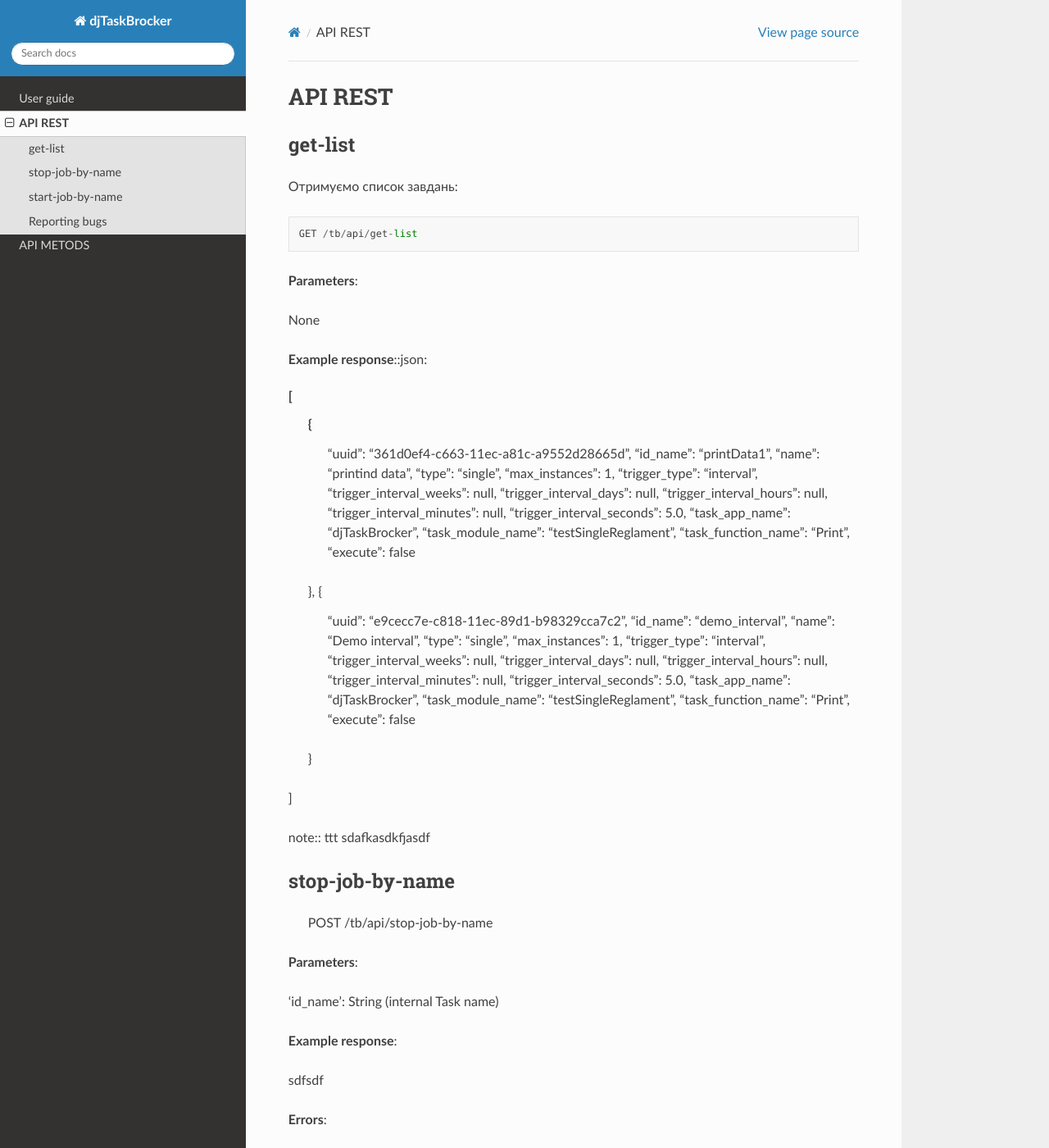
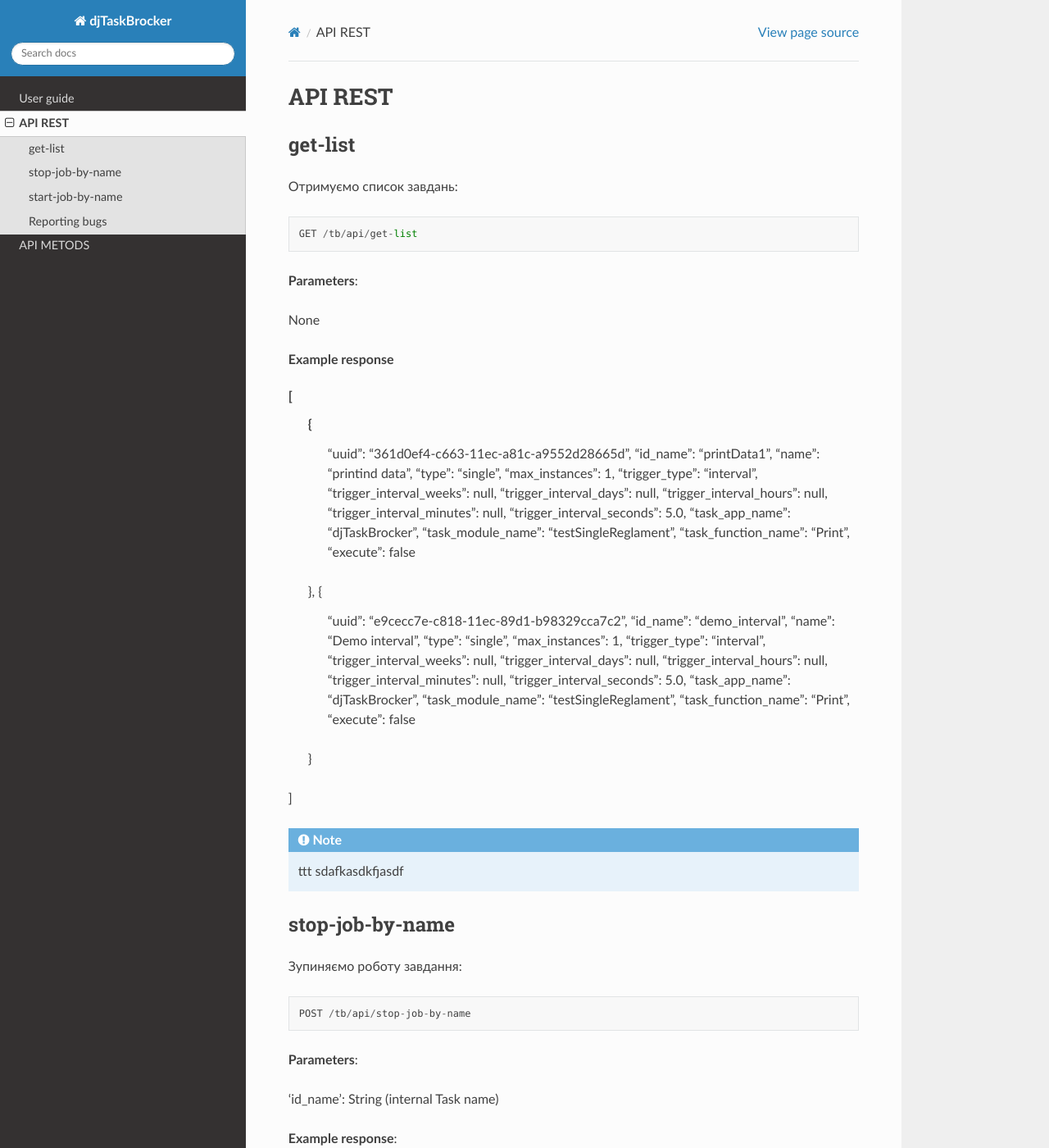
Before and after one commit to TaskBrocker/djTaskBrocker, a Sphinx documentation site: the page built from docs/apirest.rst, in a window 1280 px wide and 1400 px high. Shown: the whole window at 82% size. Built offline with Sphinx 7.4.7 and the Read the Docs theme 2.0.0, drawn with Linux system fonts in a browser that asks for light colours.

Commit message:
Update apirest.rst

```diff
--- a/docs/apirest.rst
+++ b/docs/apirest.rst
@@ -10,11 +10,11 @@ get-list
 
     GET /tb/api/get-list
 
-**Parameters**:
+**Parameters**::
 
 None
 
-**Example response**::json:
+**Example response**
 
 [
     {
@@ -53,11 +53,12 @@ None
     }
 ]
 
-
-note:: ttt sdafkasdkfjasdf
+.. note:: ttt sdafkasdkfjasdf
 
 stop-job-by-name
 ================
+
+Зупиняємо роботу завдання::
 
     POST /tb/api/stop-job-by-name
 
```
